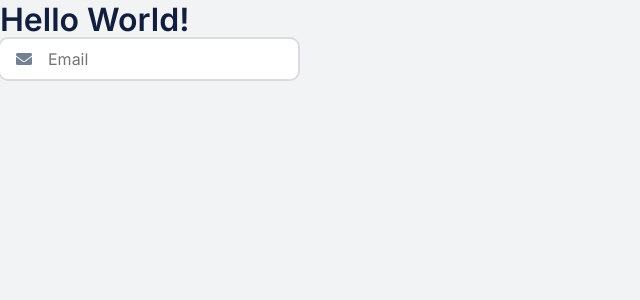
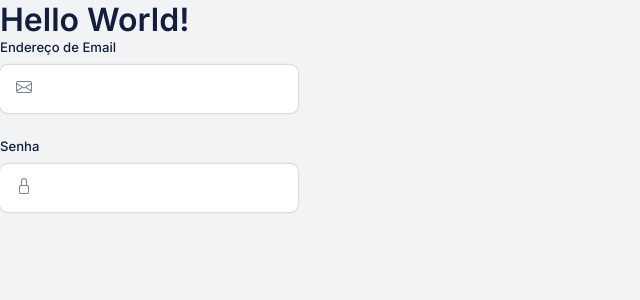
Before and after one commit to ces-jf/IC-2021-Front-end, a Next.js app: page / in a window 1280 px wide. Shown: the top 300 px of the page, without its empty margins (0-640 px from the left). Built offline with nearby package versions, Linux system fonts and the light colour scheme.

Commit message:
melhorias

```diff
--- a/package.json
+++ b/package.json
@@ -13,9 +13,6 @@
     "react-dom": "17.0.2"
   },
   "devDependencies": {
-    "@fortawesome/fontawesome-svg-core": "^1.2.35",
-    "@fortawesome/free-solid-svg-icons": "^5.15.3",
-    "@fortawesome/react-fontawesome": "^0.1.14",
     "@types/node": "^15.6.1",
     "@types/react": "^17.0.8",
     "@types/react-dom": "^17.0.5",
@@ -31,6 +28,7 @@
     "eslint-plugin-react": "^7.24.0",
     "eslint-plugin-react-hooks": "^4.2.0",
     "prettier": "^2.3.0",
+    "react-icons": "^4.2.0",
     "typescript": "^4.3.2"
   }
 }
--- a/src/components/Input.tsx
+++ b/src/components/Input.tsx
@@ -1,27 +1,31 @@
-import React, { useState } from 'react';
+import React, { useRef, useState } from 'react';
 import styles from '../styles/components/Input.module.css';
-import { FontAwesomeIcon } from '@fortawesome/react-fontawesome';
-import { IconDefinition } from '@fortawesome/free-solid-svg-icons';
+import { IconType } from 'react-icons/lib';
 
 interface ButtonProps {
   id: string;
-  placeholder: string;
-  icon: IconDefinition;
+  icon: IconType;
+  labelText: string;
+  type: string;
   size?: number;
 }
 
 export function Input(props: ButtonProps) {
 
   const [inputValue, setInputValue] = useState('');
+  const input = useRef(null);
 
   return (
-    <div className={`${styles.inputContainer} ${inputValue.length > 0 ? styles.filled : null }`}>
-      <FontAwesomeIcon icon={ props.icon }/>
-      <input id={props.id} placeholder={props.placeholder}
+    <>
+    <label htmlFor={props.id} className={styles.labelInput}>{props.labelText}</label>
+    <div onClick={(e) => input.current.focus()} className={`${styles.inputContainer} ${inputValue.length > 0 ? styles.filled : null }`}>
+      <props.icon/>
+      <input id={props.id} ref={input}
         value = {inputValue}
         onChange = { e => {setInputValue(e.target.value)} }
         size = {props.size}
-        type="text"/>
+        type={props.type}/>
     </div>
+    </>
   );
 }
--- a/src/pages/index.tsx
+++ b/src/pages/index.tsx
@@ -1,11 +1,12 @@
 import { Input } from '../components/Input';
-import { faEnvelope } from '@fortawesome/free-solid-svg-icons';
+import { BsEnvelope, BsLock } from 'react-icons/bs'
 
 export default function Home() {
   return (
     <>
       <h1>Hello World!</h1>
-      <Input id='iEmail' icon={faEnvelope} placeholder='Email'/>
+      <Input type="text" id='iEmail' icon={BsEnvelope} labelText='Endereço de Email'/>
+      <Input type="password" id='iSenha' icon={BsLock} labelText='Senha'/>
     </>
   );
 }
--- a/src/styles/components/Input.module.css
+++ b/src/styles/components/Input.module.css
@@ -1,15 +1,24 @@
+.labelInput {
+    display: block;
+    font-size: 0.82rem;
+    font-weight: 500;
+    margin-bottom: 10px;
+}
+
 .inputContainer{
     display: inline-block;
     border-style: none;
     border-radius: 8px;
     background-color: var(--white);
     padding: 0 1rem;
-    box-shadow: 0 0 0 2px var(--light-gray-line);
+    box-shadow: 0 0 0 1.2px var(--light-gray-line);
     transition: 0.25s;
+    cursor: text;
+    margin-bottom: 25px;
 }
 
 .inputContainer > input {
-    line-height: 2.5rem;
+    line-height: 3rem;
     border: none;
     background-color: transparent;
     outline: none;
@@ -23,7 +32,8 @@
 }
 
 .inputContainer:focus-within {
-    box-shadow: 0 0 0 2px var(--blue);
+    box-shadow: 0 0 0 1.2px var(--blue);
+    background-color: var(--light-blue);
 }
 
 .inputContainer:focus-within > svg {
@@ -33,7 +43,3 @@
 .filled > svg {
     color: var(--blue);
 }
-
-.filled {
-    box-shadow: 0 0 0 2px var(--blue);
-}
--- a/src/styles/style.css
+++ b/src/styles/style.css
@@ -38,4 +38,5 @@ button {
     --red: #e83f5b;
     --green: #4cd62b;
     --blue: #009ad8;
+    --light-blue: #f0f6ff;
 }
```
Also changed, not shown: 1 other file (tests, documents, lock files or other folders).
